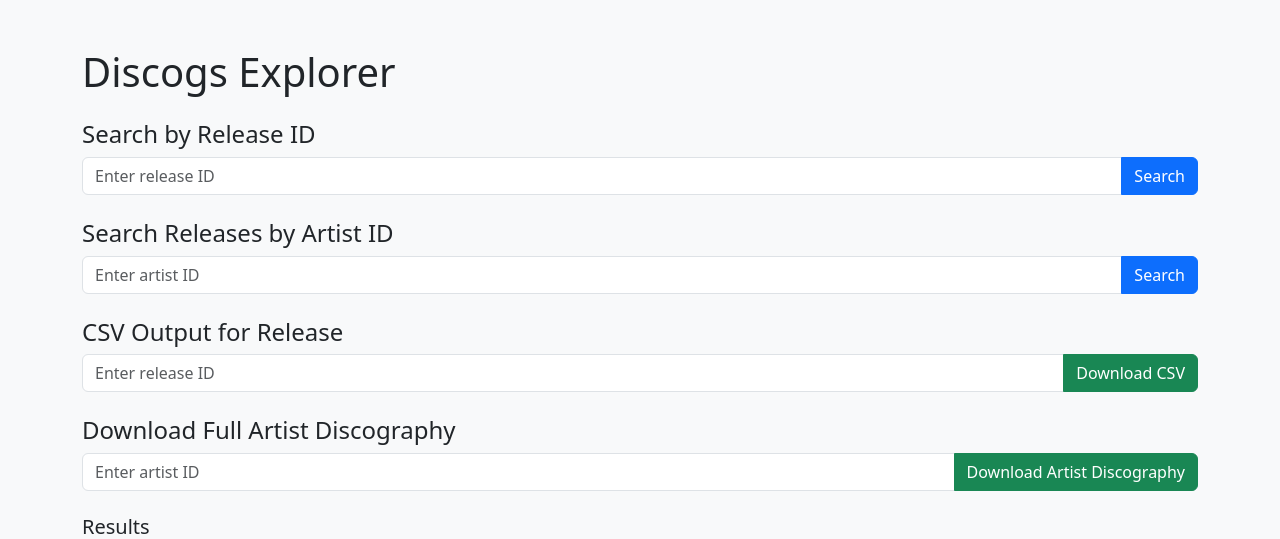
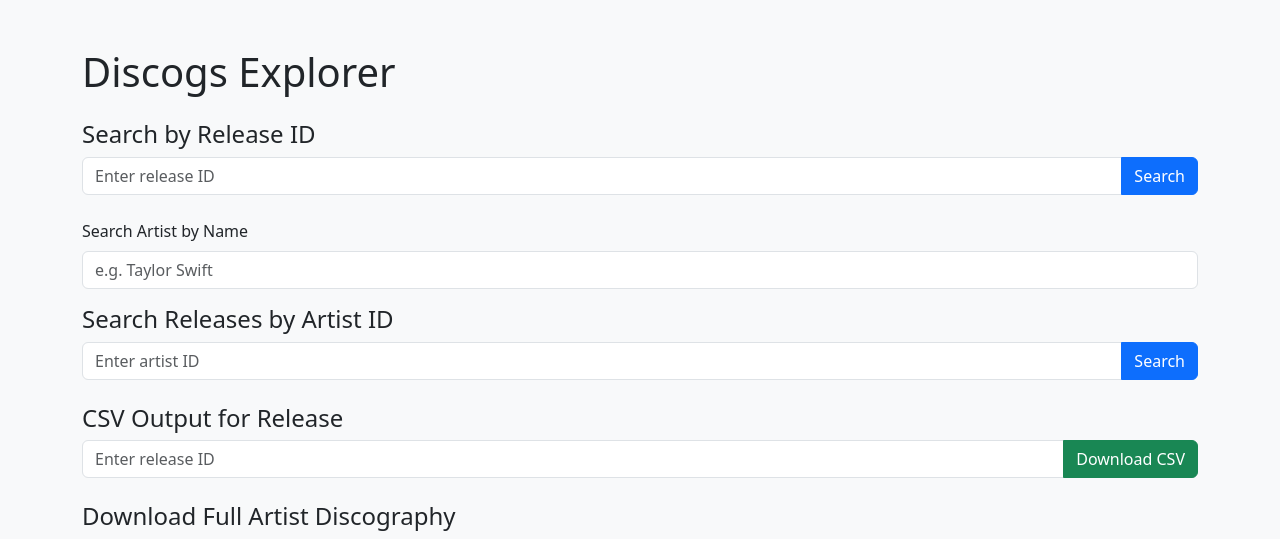
Before and after one commit to astone4831/discogs, a Flask app: page / in a window 1280 px wide. Shown: the top 539 px of the page. Run offline with Flask 3, Linux system fonts and the light colour scheme.

Commit message:
Update index.html

```diff
--- a/templates/index.html
+++ b/templates/index.html
@@ -16,6 +16,12 @@
         <button onclick="fetchRelease()" class="btn btn-primary">Search</button>
       </div>
     </div>
+
+  <div class="mb-3">
+    <label for="artistNameInput" class="form-label">Search Artist by Name</label>
+    <input type="text" id="artistNameInput" class="form-control" placeholder="e.g. Taylor Swift" oninput="searchArtistName()">
+    <ul id="artistSuggestions" class="list-group mt-1" style="position: absolute; z-index: 999; max-height: 200px; overflow-y: auto;"></ul>
+  </div>
     <!-- Artist Releases Search -->
     <div class="mb-4">
       <h4>Search Releases by Artist ID</h4>
@@ -106,6 +112,30 @@
       }
     }
 
+async function searchArtistName() {
+  const input = document.getElementById('artistNameInput');
+  const suggestions = document.getElementById('artistSuggestions');
+  const query = input.value;
+  if (query.length < 2) {
+    suggestions.innerHTML = '';
+    return;
+  }
+  const res = await fetch(`/search_artist?q=${encodeURIComponent(query)}`);
+  const artists = await res.json();
+  suggestions.innerHTML = '';
+  artists.forEach(artist => {
+    const li = document.createElement('li');
+    li.className = 'list-group-item list-group-item-action';
+    li.textContent = `${artist.name} (ID: ${artist.id})`;
+    li.onclick = () => {
+      document.getElementById('artistId').value = artist.id;
+      suggestions.innerHTML = '';
+      input.value = artist.name;
+    };
+    suggestions.appendChild(li);
+  });
+}
+
 function showStatus(message, type = "secondary", showSpinner = false) {
   const status = document.getElementById("status");
   const statusText = document.getElementById("statusText");
```
